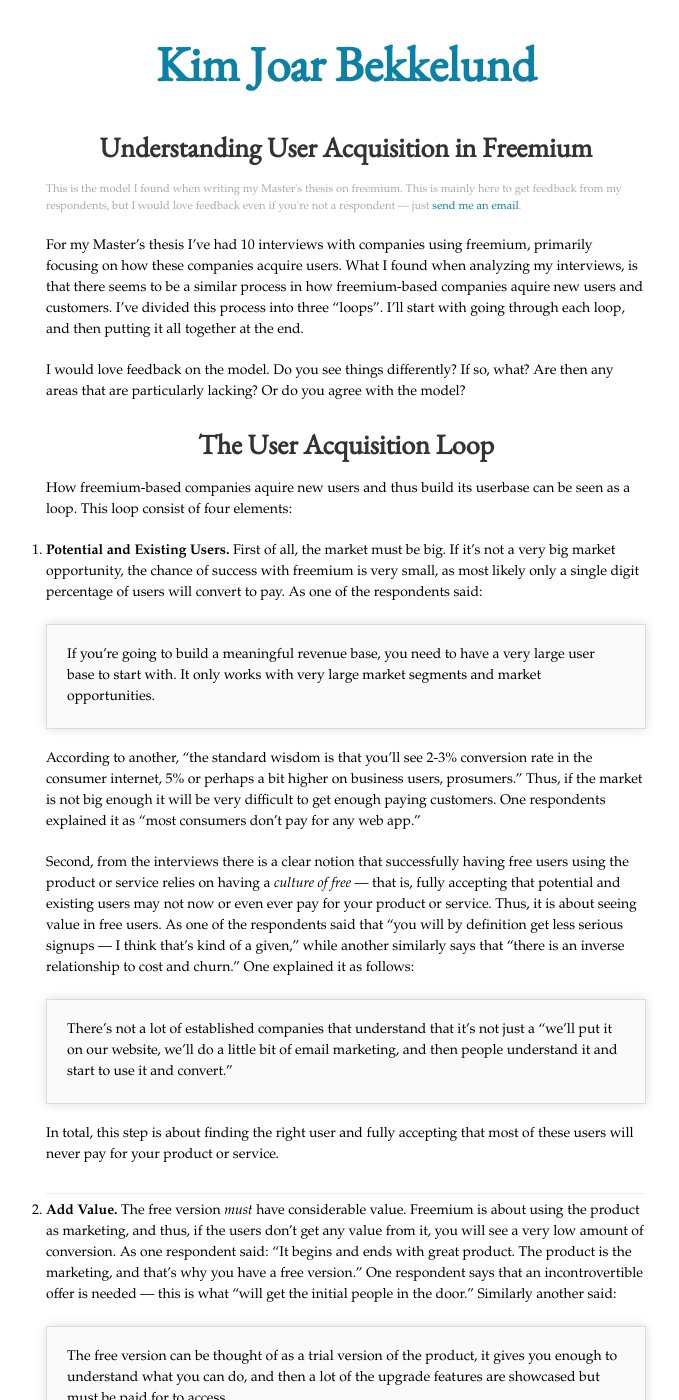
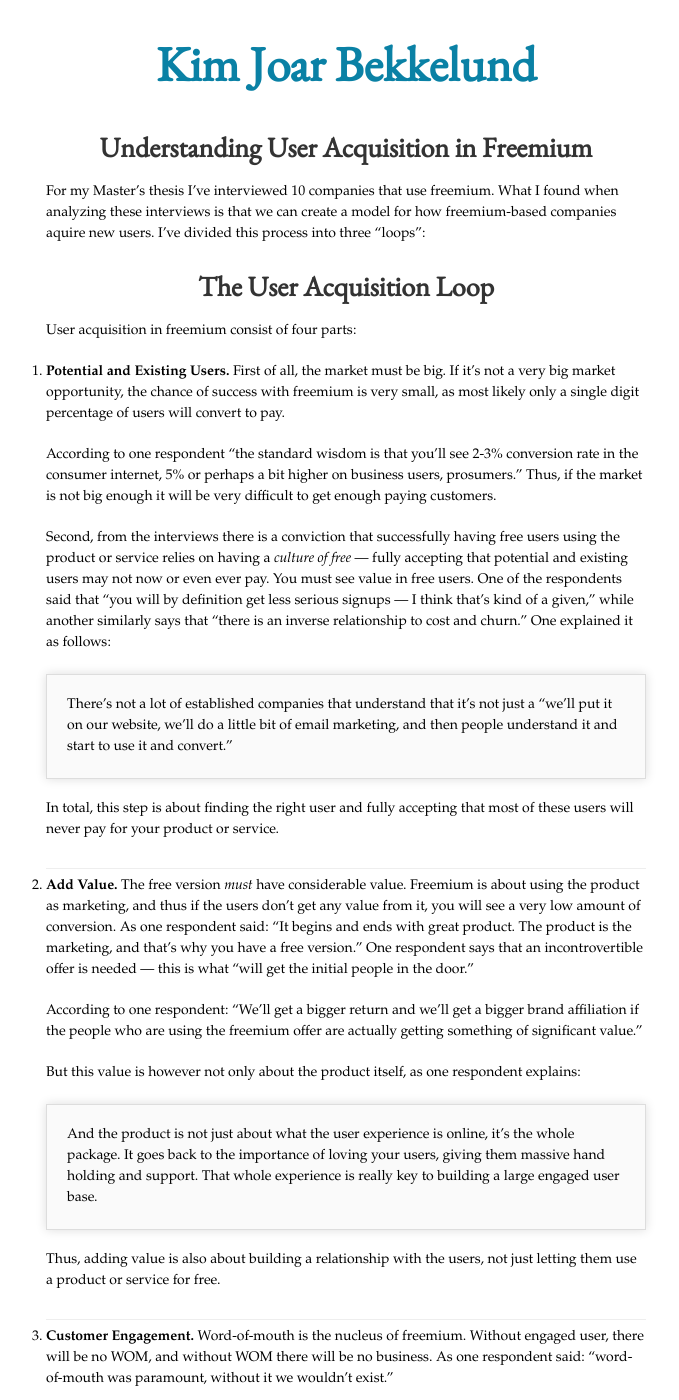
Before and after one commit to kimjoar/kimjoar.net, a Jekyll site: the page built from _posts/2011-05-18-understanding-user-acquisition-in-freemium.markdown, in a window 1280 px wide and 1400 px high. Shown: the whole window, without its empty margins (294-973 px from the left). Built offline with Jekyll 4.4.1, drawn with Linux system fonts in a browser that asks for light colours; some web fonts are replaced; some of the changed text lies outside the part shown.

Commit message:
Improved text

```diff
--- a/_posts/2011-05-18-understanding-user-acquisition-in-freemium.markdown
+++ b/_posts/2011-05-18-understanding-user-acquisition-in-freemium.markdown
@@ -4,54 +4,34 @@ layout: post
 published: true
 ---
 
-<p class="quiet">This is the model I found when writing my Master's
-thesis on freemium. This is mainly here to get feedback from my
-respondents, but I would love feedback even if you're not a respondent —
-just <a href="&#109;&#097;&#105;&#108;&#116;&#111;:&#109;&#097;&#105;&#108;&#064;&#107;&#105;&#109;&#106;&#111;&#097;&#114;&#046;&#110;&#101;&#116;">send me an email</a>.</p>
-
-For my Master's thesis I've had 10 interviews with companies using
-freemium, primarily focusing on how these companies acquire users. What
-I found when analyzing my interviews, is that there seems to be a
-similar process in how freemium-based companies aquire new users and
-customers. I've divided this process into three "loops". I'll start with
-going through each loop, and then putting it all together at the end.
-
-I would love feedback on the model. Do you see things differently? If
-so, what? Are then any areas that are particularly lacking? Or do you
-agree with the model?
+For my Master's thesis I've interviewed 10 companies that use freemium.
+What I found when analyzing these interviews is that we can create a
+model for how freemium-based companies aquire new users. I've divided
+this process into three "loops":
 
 The User Acquisition Loop
 -------------------------
 
-How freemium-based companies aquire new users and thus build its
-userbase can be seen as a loop. This loop consist of four elements:
+User acquisition in freemium consist of four parts:
 
 1. **Potential and Existing Users.** First of all, the market must be
    big. If it's not a very big market opportunity, the chance of success
    with freemium is very small, as most likely only a single digit
-   percentage of users will convert to pay. As one of the respondents
-   said:
+   percentage of users will convert to pay.
 
-   > If you're going to build a meaningful revenue base, you need to
-   > have a very large user base to start with. It only works with very
-   > large market segments and market opportunities.
-
-   According to another, "the standard wisdom is that you'll see 2-3%
+   According to one respondent "the standard wisdom is that you'll see 2-3%
    conversion rate in the consumer internet, 5% or perhaps a bit higher
    on business users, prosumers." Thus, if the market is not big enough
-   it will be very difficult to get enough paying customers. One
-   respondents explained it as "most consumers don't pay for any web
-   app."
+   it will be very difficult to get enough paying customers.
 
-   Second, from the interviews there is a clear notion that successfully
+   Second, from the interviews there is a conviction that successfully
    having free users using the product or service relies on having a
-   *culture of free* — that is, fully accepting that potential and
-   existing users may not now or even ever pay for your product or
-   service. Thus, it is about seeing value in free users. As one of the
-   respondents said that "you will by definition get less serious
-   signups --- I think that's kind of a given," while another similarly
-   says that "there is an inverse relationship to cost and churn." One
-   explained it as follows:
+   *culture of free* — fully accepting that potential and
+   existing users may not now or even ever pay. You must see
+   value in free users. One of the respondents said that "you will by
+   definition get less serious signups — I think that's kind of a
+   given," while another similarly says that "there is an inverse
+   relationship to cost and churn." One explained it as follows:
 
    > There's not a lot of established companies that understand that
    > it's not just a "we'll put it on our website, we'll do a little bit
@@ -63,18 +43,12 @@ userbase can be seen as a loop. This loop consist of four elements:
    service.
 
 2. **Add Value.** The free version *must* have considerable value.
-   Freemium is about using the product as marketing, and thus, if the
+   Freemium is about using the product as marketing, and thus if the
    users don't get any value from it, you will see a very low amount of
    conversion. As one respondent said: "It begins and ends with great
    product. The product is the marketing, and that's why you have a free
    version." One respondent says that an incontrovertible offer is
-   needed --- this is what "will get the initial people in the door."
-   Similarly another said:
-
-   > The free version can be thought of as a trial version of the
-   > product, it gives you enough to understand what you can do, and
-   > then a lot of the upgrade features are showcased but must be paid
-   > for to access.
+   needed — this is what "will get the initial people in the door."
 
    According to one respondent: "We'll get a bigger return and we'll get
    a bigger brand affiliation if the people who are using the freemium
@@ -134,26 +108,16 @@ userbase can be seen as a loop. This loop consist of four elements:
    > You've got to be focused, you've got to have a very defined,
    > interconnected group of prospects that talk.
 
-   The respondent also said:
-
-   > If you deliver a product that benefits people in \[our chosen\]
-   > community, there are so many channels where people will talk about
-   > it, both online and face-to-face, that you can get pretty wide in
-   > that community in a matter of weeks and months rather than quarters
-   > and years.
-
    To get the word going in this vocal niche, the respondents talk about
    different strategies, but there is a strong focus on creating "viral
    loops", e.g. as explained by on respondent: "if there's a viral loop
    that's baked into your product, then \[the free users\] are adding to
-   your user base because they're helping attract new users." According
-   to him, virality is one of the key aspects of free users.
-
-   Another respondent go as far as stating that "anything that promotes
-   virality should be free to keep your viral flow going," and adds:
+   your user base because they're helping attract new users." Another
+   respondent go as far as stating that "anything that promotes virality
+   should be free to keep your viral flow going," and adds:
 
    > Don’t inhibit your own virality by limiting usage of the product in
-   > silly ways that don’t actually cost you anything --- most costs in
+   > silly ways that don’t actually cost you anything — most costs in
    > a SaaS business are marginal when it comes to usage.
 
    One of the clear upsides of building in this virality is in customer
@@ -184,7 +148,7 @@ userbase can be seen as a loop. This loop consist of four elements:
 
    > Free trial is also an interesting model, but it typically requires
    > a credit card up front, and can scare off consumers unnecessarily
-   > --- you end up with more qualified leads, but much less volume.
+   > — you end up with more qualified leads, but much less volume.
 
    We can see another perspective on this from another respondent.
    According to him, when they created their product they had the
@@ -238,39 +202,14 @@ respondent says:
 The reason this step is very important in addition to the user
 acquisition loop, is because "everyone has a different journey of
 freemium." It is about seeing where customers get value, and finding out
-what they are willing to pay for and how much. Especially one respondent
-had a story about one of their features:
-
-> People would tell us "we would pay $100 a month for this feature", so
-> we rolled it out at $100 a month, as an addon to our regular plans.
-> And it sold, but it didn't sell like we thought it would. But it was a
-> lot of desire to protect that, because it seemed to be valuable, so we
-> kind of dragged our feet. But we eventually rolled that into our
-> plans, and we forgot about it being an addon. We decided that this had
-> high perceived value, but the packaging that people said that they
-> wanted, they didn't actually want based on their bahaviour. So we
-> rolled it into all our plans, and we created a new plan that was one
-> step up from our low-end plan that included it. This increased all our
-> numbers. So, we were afraid that we would have a loss in terms of
-> revenue, but we have had a significant uptick in quantities of
-> conversion each month based on rolling in a feature that we thought
-> was valuable on its own.
+what they are willing to pay for and how much.
 
 The general knowledge seems to be that freemium is a "numbers game", and
 as it is far more opaque than regular payment models, having a deep
 knowledge and understanding about the users and how they behave is
 critical. According to one respondent it is "very easy to build a
-non-profitable business." He also state:
-
-> we know exactly how much the average free user cost us to serve over
-> the lifetime, we know, on average, how long it takes us, and how much
-> it costs us, to convert them into a paid user, we know how much it
-> cost to serve them as a paid user, we know with pretty good certainty
-> how long the will stick around before they churn out. So that's cost
-> of acquisition, cost to serve, and how much revenue we will extract
-> from that period is what lifetime value it adds up to be.
-
-One of the reasons this is important is, as one state:
+non-profitable business." One of the reasons this is important is, as
+one state:
 
 > There's room for permutations. We didn't have a formulae. We just
 > experimented. That's how we found out what works for us. It's just
```
Also changed, not shown: other parts of _posts/2011-05-18-understanding-user-acquisition-in-freemium.markdown (+4 -4 lines).
